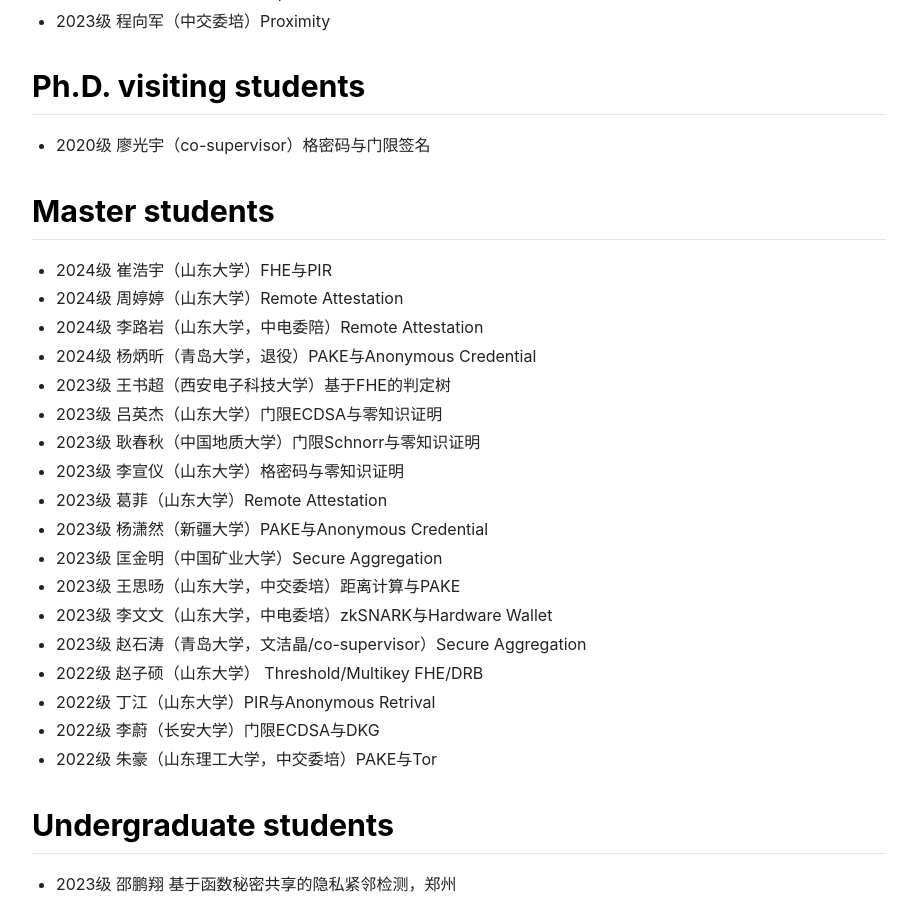
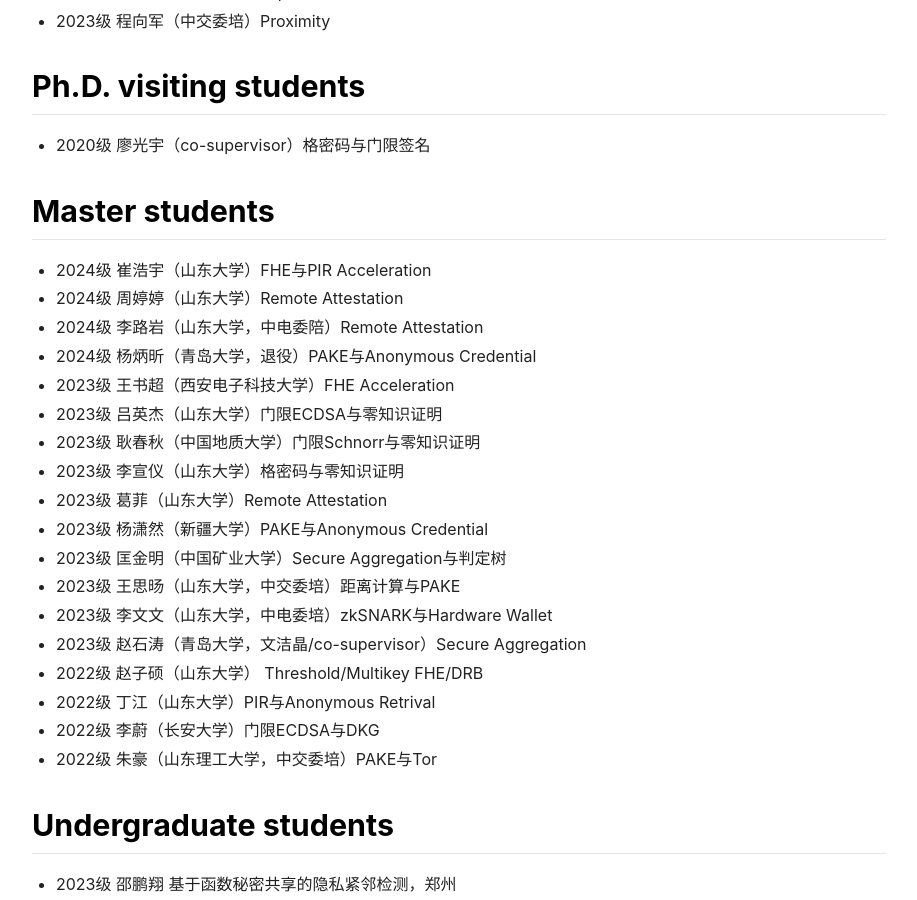
Before and after one commit to sigmasdu/sigmasdu.github.io, a Jekyll site: the page built from members.md, in a window 1280 px wide and 900 px high, scrolled down 492 px. Shown: the whole window, without its empty margins (181-1098 px from the left). Built offline with Jekyll 4.4.1, drawn with Linux system fonts in a browser that asks for light colours; nearby versions of some CDN libraries.

Commit message:
Update members.md

```diff
--- a/members.md
+++ b/members.md
@@ -23,17 +23,17 @@ key: page-members
 
 ## Master students
 
-- 2024级 崔浩宇（山东大学）FHE与PIR
+- 2024级 崔浩宇（山东大学）FHE与PIR Acceleration
 - 2024级 周婷婷（山东大学）Remote Attestation
 - 2024级 李路岩（山东大学，中电委陪）Remote Attestation
 - 2024级 杨炳昕（青岛大学，退役）PAKE与Anonymous Credential
-- 2023级 王书超（西安电子科技大学）基于FHE的判定树
+- 2023级 王书超（西安电子科技大学）FHE Acceleration
 - 2023级 吕英杰（山东大学）门限ECDSA与零知识证明
 - 2023级 耿春秋（中国地质大学）门限Schnorr与零知识证明
 - 2023级 李宣仪（山东大学）格密码与零知识证明
 - 2023级 葛菲（山东大学）Remote Attestation
 - 2023级 杨潇然（新疆大学）PAKE与Anonymous Credential
-- 2023级 匡金明（中国矿业大学）Secure Aggregation
+- 2023级 匡金明（中国矿业大学）Secure Aggregation与判定树
 - 2023级 王思旸（山东大学，中交委培）距离计算与PAKE
 - 2023级 李文文（山东大学，中电委培）zkSNARK与Hardware Wallet
 - 2023级 赵石涛（青岛大学，文洁晶/co-supervisor）Secure Aggregation
```
